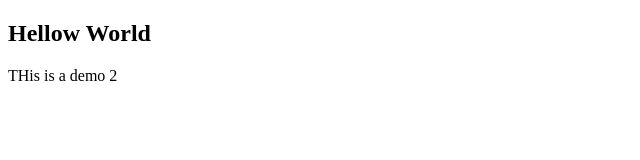
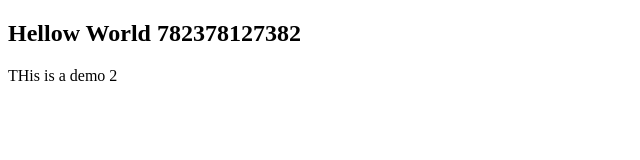
Before and after one commit to Aviral-Garg/Demo2, a plain HTML site: page index.html in a window 1280 px wide. Shown: the whole page, without its empty margins (0-640 px from the left). Drawn offline with Linux system fonts and the light colour scheme.

Commit message:
Hello Changed

```diff
--- a/index.html
+++ b/index.html
@@ -8,7 +8,7 @@
 </head>
 
 <body>
-    <h2>Hellow World</h2>
+    <h2>Hellow World 782378127382</h2>
     <p>THis is a demo 2</p>
 </body>
 
```
